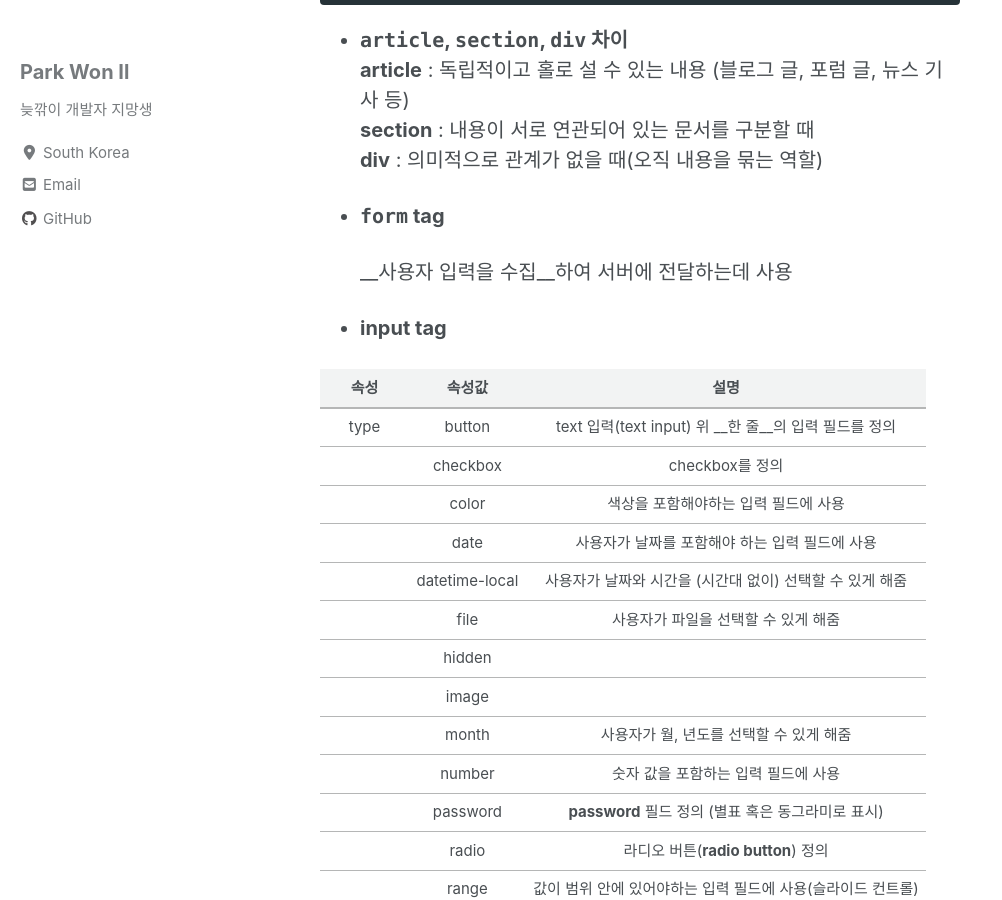
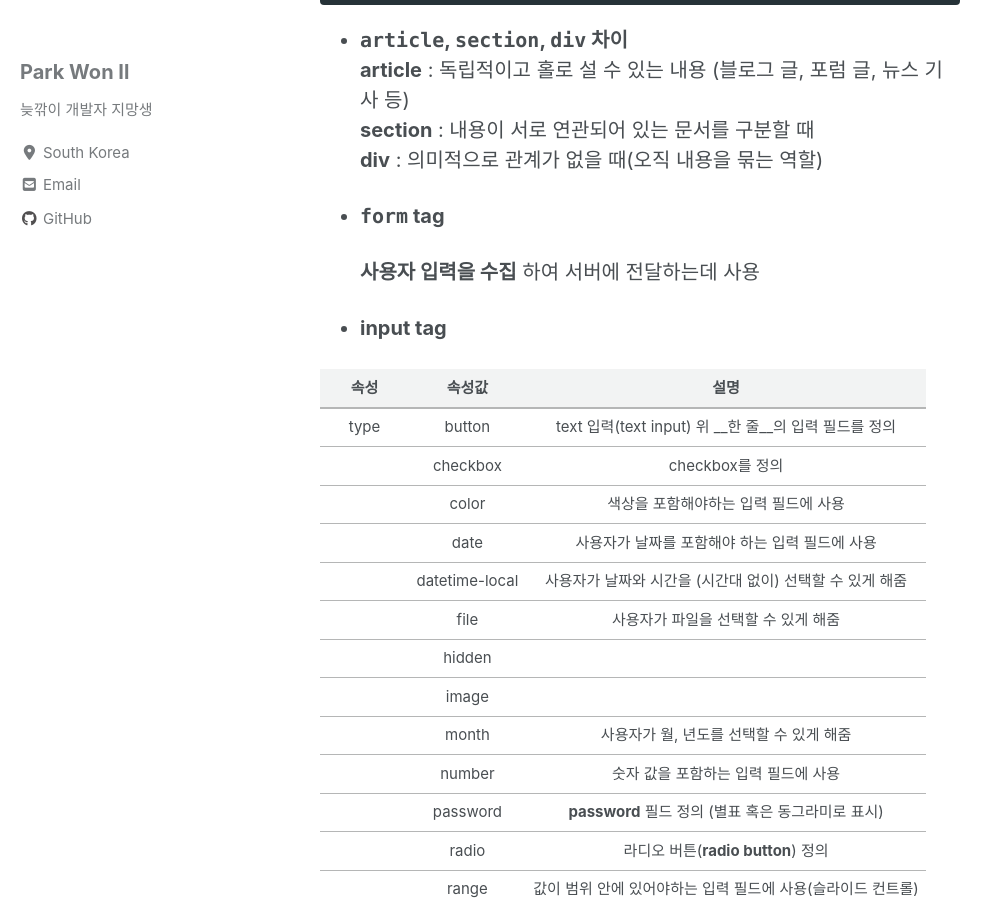
Before and after one commit to WONILLISM/wonillism.github.io, a Jekyll site: the page built from _posts/2020-03-06-Web-404notfoundpage-01.md, in a window 1280 px wide and 900 px high, scrolled down 2093 px. Shown: the whole window, without its empty margins (0-1002 px from the left). Built offline with Jekyll 4.4.1, drawn with Linux system fonts in a browser that asks for light colours; cached includes are drawn as plain includes; nearby versions of some CDN libraries; comment, search, counter and statistics services are not loaded.

Commit message:
modiy typo error

```diff
--- a/_posts/2020-03-06-Web-404notfoundpage-01.md
+++ b/_posts/2020-03-06-Web-404notfoundpage-01.md
@@ -94,7 +94,7 @@ __div__ : 의미적으로 관계가 없을 때(오직 내용을 묶는 역할)
 
 + __`form` tag__
 
-  __사용자 입력을 수집__하여 서버에 전달하는데 사용
+  __사용자 입력을 수집__ 하여 서버에 전달하는데 사용
 
 + __input tag__
 
```
